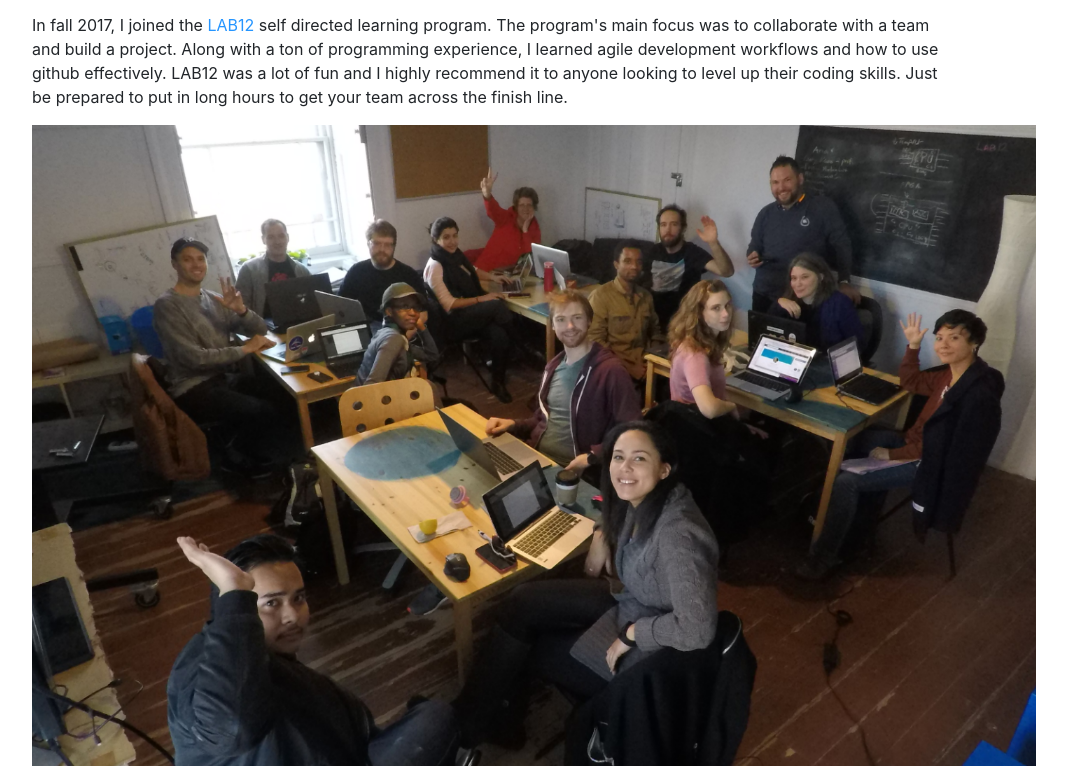
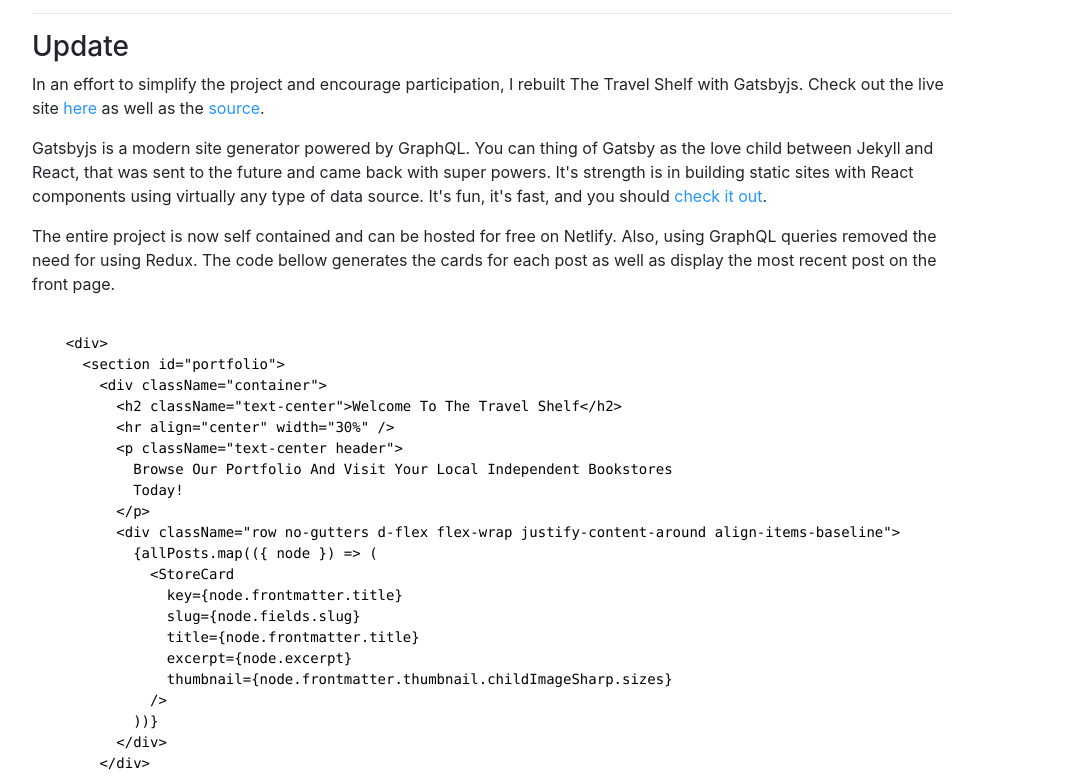
Before and after one commit to VernL/p-vernon-portfolio, a Gatsby site: page /the-travel-shelf in a window 1280 px wide. Shown: the part 164-940 px from the top of the page, without its empty margins (148-1215 px from the left). Built offline with nearby package versions, Linux system fonts and the light colour scheme; Gatsby itself is replaced by a stand-in of ours; some packages are replaced by stand-ins of ours; code samples lack their colours.

Commit message:
feat: add update to the travel shelf

````diff
--- a/src/pages/the-travel-shelf/index.md
+++ b/src/pages/the-travel-shelf/index.md
@@ -3,6 +3,102 @@
 date: "2018-01-30"
 link: "https://www.fabricateinc.com/barcodes"
 thumbnail: "dq_2.jpg"
+---
+---
+### Update
+
+In an effort to simplify the project and encourage participation, I rebuilt The Travel Shelf with Gatsbyjs. Check out the live site [here](https://sharp-bose-ab73ce.netlify.com/) as well as the [source](https://github.com/VernL/p-gatsby-the-travel-shelf).
+
+Gatsbyjs is a modern site generator powered by GraphQL. You can thing of Gatsby as the love child between Jekyll and React, that was sent to the future and came back with super powers. It's strength is in building static sites with React components using virtually any type of data source. It's fun, it's fast, and you should [check it out](https://gatsbyjs.org).
+
+The entire project is now self contained and can be hosted for free on Netlify. Also, using GraphQL queries removed the need for using Redux. The code bellow generates the cards for each post as well as display the most recent post on the front page.
+
+```javascript
+
+    <div>
+      <section id="portfolio">
+        <div className="container">
+          <h2 className="text-center">Welcome To The Travel Shelf</h2>
+          <hr align="center" width="30%" />
+          <p className="text-center header">
+            Browse Our Portfolio And Visit Your Local Independent Bookstores
+            Today!
+          </p>
+          <div className="row no-gutters d-flex flex-wrap justify-content-around align-items-baseline">
+            {allPosts.map(({ node }) => (
+              <StoreCard
+                key={node.frontmatter.title}
+                slug={node.fields.slug}
+                title={node.frontmatter.title}
+                excerpt={node.excerpt}
+                thumbnail={node.frontmatter.thumbnail.childImageSharp.sizes}
+              />
+            ))}
+          </div>
+        </div>
+      </section>
+
+      <section id="featuredPost">
+        <div className="container">
+          <h2 className="text-center">Featured Bookstore</h2>
+          <hr align="center" width="30%" />
+          <h1 className="text-center">{latestPost.frontmatter.title}</h1>
+          <article className="post">
+            <div
+              dangerouslySetInnerHTML={{
+                __html: latestPost.html
+              }}
+            />
+          </article>
+        </div>
+      </section>
+    </div>
+
+export default IndexPage;
+
+export const query = graphql`
+  query IndexQuery {
+    allMarkdownRemark(sort: { fields: [frontmatter___date], order: DESC }) {
+      edges {
+        node {
+          id
+          html
+          frontmatter {
+            title
+            date(formatString: "YYYY-MM-DD")
+            thumbnail {
+              childImageSharp {
+                sizes(maxWidth: 400) {
+                  ...GatsbyImageSharpSizes
+                }
+              }
+            }
+          }
+          fields {
+            slug
+          }
+          excerpt
+        }
+      }
+    }
+    latestPost: allMarkdownRemark(
+      sort: { fields: [frontmatter___date], order: DESC }
+      limit: 1
+    ) {
+      edges {
+        node {
+          html
+          frontmatter {
+            title
+          }
+        }
+      }
+    }
+  }
+`;
+
+```
+
 ---
 
 In fall 2017, I joined the [LAB12](https://www.pitonneux.org/lab12/) self directed learning program. The program's main focus was to collaborate with a team and build a project. Along with a ton of programming experience, I learned agile development workflows and how to use github effectively. LAB12 was a lot of fun and I highly recommend it to anyone looking to level up their coding skills. Just be prepared to put in long hours to get your team across the finish line.
````
